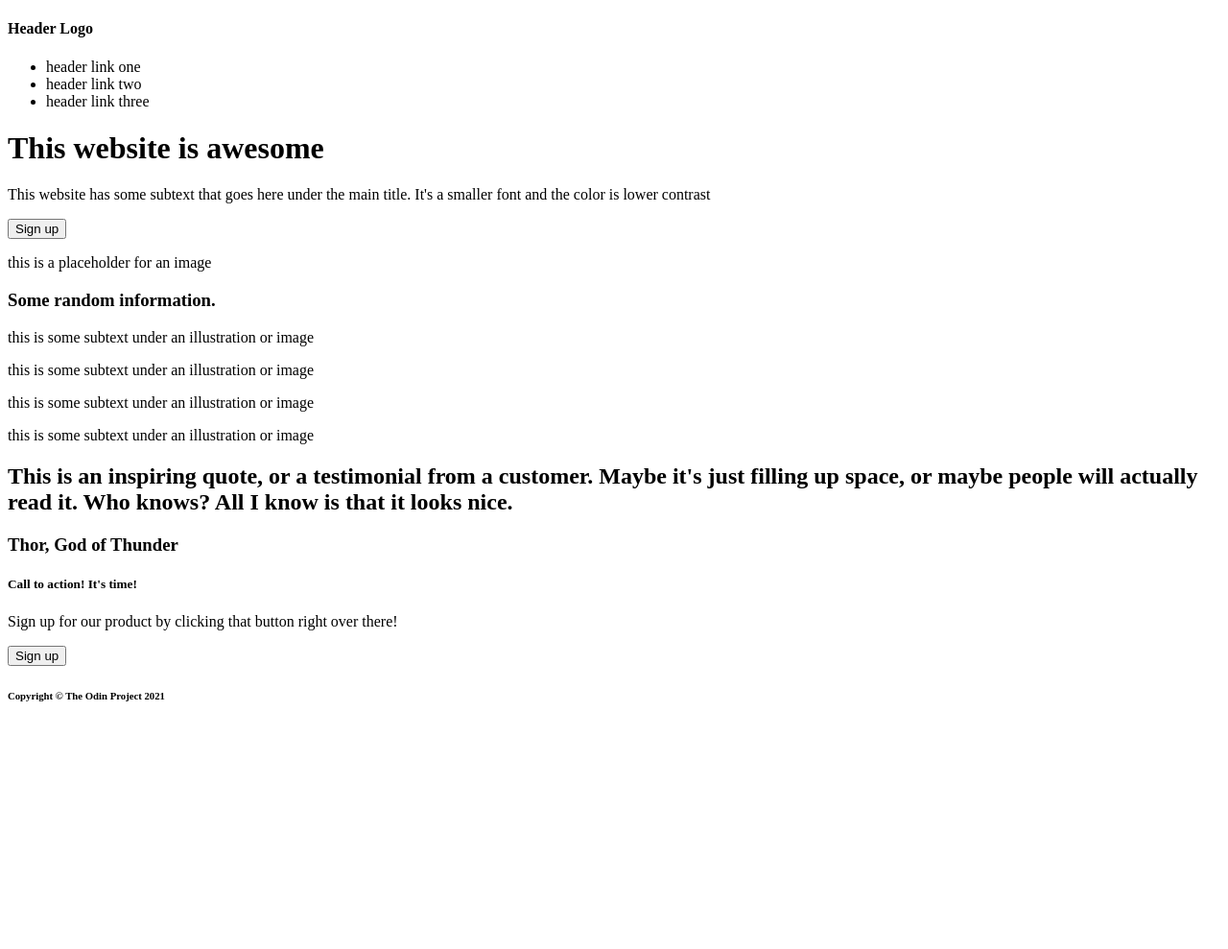
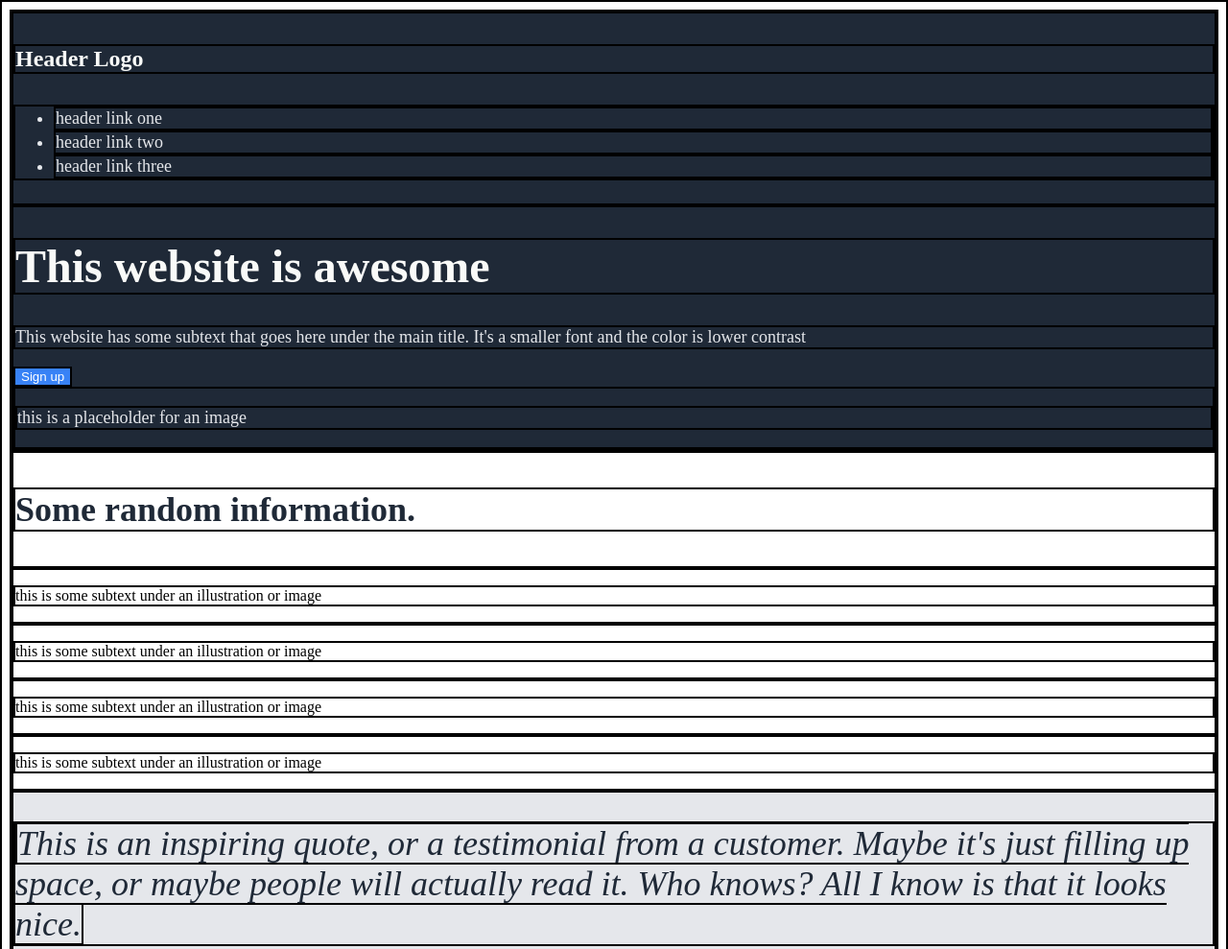
Before and after one commit to vlamm0/landing-page, a plain HTML site: page index.html in a window 1280 px wide. Shown: the top 989 px of the page at 96% size. Before the commit the page ends 800 px from the top, so only its background shows below. Drawn offline with Linux system fonts and the light colour scheme.

Commit message:
Color and style text

```diff
--- a/index.html
+++ b/index.html
@@ -4,6 +4,7 @@
     <meta charset="UTF-8" />
     <meta name="viewport" content="width=device-width, initial-scale=1.0" />
     <title>Landing Page</title>
+    <link rel="stylesheet" href="./style.css" />
   </head>
   <body>
     <!--
@@ -50,9 +51,11 @@
      -->
     <div class="quote">
       <h2>
-        This is an inspiring quote, or a testimonial from a customer. Maybe it's
-        just filling up space, or maybe people will actually read it. Who knows?
-        All I know is that it looks nice.
+        <em
+          >This is an inspiring quote, or a testimonial from a customer. Maybe
+          it's just filling up space, or maybe people will actually read it. Who
+          knows? All I know is that it looks nice.</em
+        >
       </h2>
       <h3>Thor, God of Thunder</h3>
     </div>
--- /dev/null
+++ b/style.css
@@ -0,0 +1,66 @@
+* {
+    border: 2px solid black;
+}
+
+body {
+    display: flex;
+    flex-direction: column;
+}
+
+/* Sections */
+.header {
+    background-color: #1f2937;
+    font-size: 24px;
+    color: #f9faf8;
+}
+
+.awesome {
+    background-color: #1f2937;
+}
+
+.random {
+    background-color: white;
+}
+
+.quote {
+    background-color: #e5e7eb;
+}
+
+.sign-up {
+    background-color: white;
+}
+
+.footer {
+    background-color: #1f2937;
+}
+
+/* Text */
+h1 {
+    font-size: 48px;
+    font-weight:bolder;
+    color: #f9faf8;
+
+}
+
+.awesome p, .header li {
+    font-size: 18px;
+    color: #e5e7eb;
+}
+
+button, .container {
+    background-color: #3882f6;
+    color: white;
+}
+
+h3 {
+    font-size: 36px;
+    font-weight: bolder;
+    color: #1f2937;
+}
+
+h2 {
+    font-size: 36px;
+    font-weight: lighter;
+    font-style: italic;
+    color: #1f2937;
+}
```
